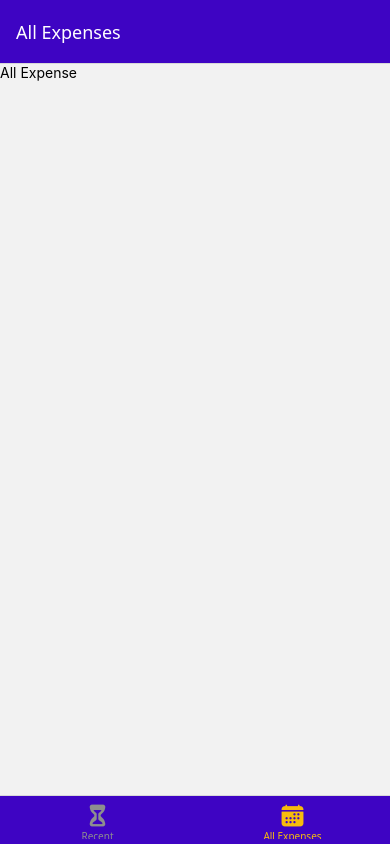
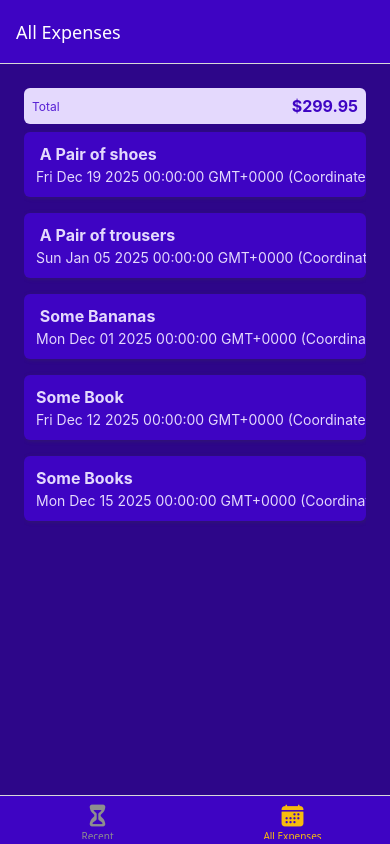
Before and after one commit to shukumar-542/Expense-tracker-app-react-native, a React Native app: screen /AllExpenses in a window 390 px wide. Built offline with nearby package versions, Linux system fonts and the light colour scheme.

Commit message:
Implement all expense details page

```diff
--- /dev/null
+++ b/components/ExpensesOutput/ExpenseItem.js
@@ -0,0 +1,59 @@
+import { Pressable, StyleSheet, Text, View } from 'react-native'
+import { GlobalStyles } from '../../constants/styles'
+
+const ExpenseItem = ({description , amount , date}) => {
+
+  return (
+    <Pressable>
+        <View style={styles.expenseItem}>
+            <View>
+                <Text style={[styles.textBase , styles.descriptions]}>{description}</Text>
+                <Text style={styles.textBase}>{date.toString()}</Text>
+            </View>
+            <View style={styles.amountContainer}>
+                <Text style={styles.amount}>{amount}</Text>
+            </View>
+        </View>
+    </Pressable>
+  )
+}
+
+export default ExpenseItem
+
+
+const styles = StyleSheet.create({
+    expenseItem :{
+        padding : 12,
+        marginVertical : 8,
+        backgroundColor : GlobalStyles.colors.primary500,
+        flexDirection : 'row',
+        justifyContent : "space-between",
+        borderRadius : 6,
+        elevation : 3,
+        shadowColor : GlobalStyles.colors.gray500,
+        shadowRadius : 4,
+        shadowOffset : {width : 1 , height : 1},
+        shadowOpacity : 0.4
+    },
+    textBase : {
+        color : GlobalStyles.colors.primary50,
+
+    },
+    descriptions : {
+        fontSize :16,
+        marginBottom : 4,
+        fontWeight : "bold"
+    },
+    amountContainer : {
+        paddingHorizontal : 12,
+        paddingVertical : 4,
+        backgroundColor : 'white',
+        justifyContent : 'center',
+        alignItems  :'center',
+        borderRadius : 4
+    },
+    amount : {
+        color : GlobalStyles.colors.primary500,
+        fontWeight : 'bold'
+    }
+})
--- /dev/null
+++ b/components/ExpensesOutput/ExpensesList.js
@@ -0,0 +1,15 @@
+import { FlatList, Text } from 'react-native'
+import ExpenseItem from './ExpenseItem'
+
+function renderExpensesItems (itemData){
+
+    return <ExpenseItem {...itemData.item} />
+}
+
+const ExpensesList = ({expenses}) => {
+  return (
+    <FlatList data={expenses} renderItem={renderExpensesItems} keyExtractor={(item)=> item.id} />
+  )
+}
+
+export default ExpensesList
--- /dev/null
+++ b/components/ExpensesOutput/ExpensesOutput.js
@@ -0,0 +1,56 @@
+import { FlatList, StyleSheet, View } from "react-native"
+import ExpensesSummary from "./ExpensesSummary"
+import ExpensesList from "./ExpensesList"
+import { GlobalStyles } from "../../constants/styles"
+
+const dummyExpenses = [
+    {
+        id : "e1",
+        description:  ' A Pair of shoes',
+        amount : 59.99,
+        date : new Date("2025-12-19")
+    },
+    {
+        id : "e2",
+        description:  ' A Pair of trousers',
+        amount : 59.99,
+        date : new Date("2025-01-05")
+    },
+    {
+        id : "e3",
+        description:  ' Some Bananas',
+        amount : 59.99,
+        date : new Date("2025-12-01")
+    },
+    {
+        id : "e4",
+        description:  'Some Book',
+        amount : 59.99,
+        date : new Date("2025-12-12")
+    },
+    {
+        id : "e5",
+        description:  'Some Books',
+        amount : 59.99,
+        date : new Date("2025-12-15")
+    },
+]
+
+const ExpensesOutput = ({expenses , expensesPeriod}) => {
+  return (
+    <View style={styles.container}>
+        <ExpensesSummary expenses={dummyExpenses} periodName={expensesPeriod} />
+        <ExpensesList expenses={dummyExpenses} />
+    </View>
+  )
+}
+
+export default ExpensesOutput
+
+const styles = StyleSheet.create({
+    container : {
+        flex : 1,
+        padding : 24,
+        backgroundColor : GlobalStyles.colors.primary700
+    }
+})
--- /dev/null
+++ b/components/ExpensesOutput/ExpensesSummary.js
@@ -0,0 +1,39 @@
+import { StyleSheet, Text, View } from "react-native";
+import { GlobalStyles } from "../../constants/styles";
+
+const ExpensesSummary = ({expenses= [] , periodName}) => {
+
+    const expensesSum =  expenses.reduce((sum , expense)=>{
+        return sum + expense.amount
+    }, 0)
+  return (
+    <View style={styles.container}>
+      <Text style={styles.period}>{periodName}</Text>
+      <Text style={styles.sum}>${expensesSum.toFixed(2)}</Text>
+    </View>
+  );
+};
+
+export default ExpensesSummary;
+
+
+const styles = StyleSheet.create({
+    container : {
+        padding : 8,
+        backgroundColor : GlobalStyles.colors.primary50,
+        borderRadius : 6,
+        flexDirection : "row",
+        justifyContent : "space-between",
+        alignItems : "center",
+
+    } ,
+    period : {
+        fontSize : 12,
+        color : GlobalStyles.colors.primary400
+    },
+    sum : {
+        fontSize : 16 ,
+        fontWeight : "bold",
+        color : GlobalStyles.colors.primary500
+    }
+})
--- a/screens/AllExpenses.js
+++ b/screens/AllExpenses.js
@@ -1,8 +1,9 @@
 import { Text } from 'react-native'
+import ExpensesOutput from '../components/ExpensesOutput/ExpensesOutput'
 
 const AllExpenses = () => {
   return (
-    <Text>All Expense</Text>
+    <ExpensesOutput expensesPeriod={'Total'} />
   )
 }
 
--- a/screens/RecentExpenses.js
+++ b/screens/RecentExpenses.js
@@ -1,8 +1,9 @@
 import { Text } from "react-native"
+import ExpensesOutput from "../components/ExpensesOutput/ExpensesOutput"
 
 const RecentExpenses = () => {
   return (
-    <Text>Recents Expense</Text>
+    <ExpensesOutput expensesPeriod={"Last 7 days"}/>
   )
 }
 
```
